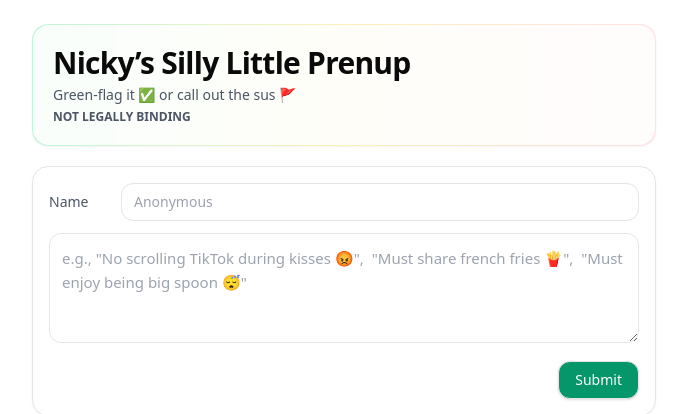
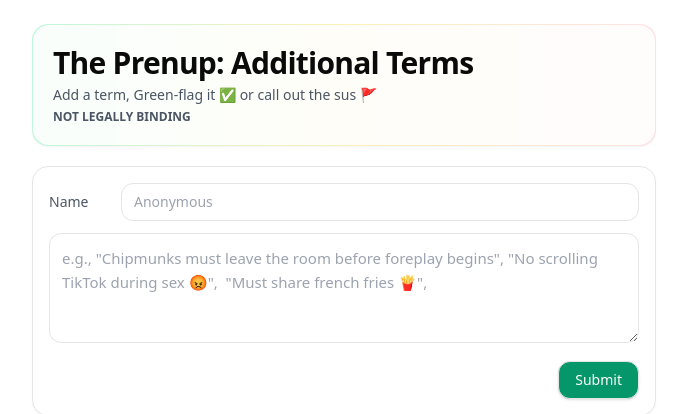
Before and after one commit to Nicky-2000/prenup-halloween-terms, a Next.js app: page / in a window 1280 px wide. Shown: the top 414 px of the page, without its empty margins (296-983 px from the left). Built offline with nearby package versions, Linux system fonts and the light colour scheme; no server answers; the database is empty.

Commit message:
Update title

```diff
--- a/app/page.tsx
+++ b/app/page.tsx
@@ -121,8 +121,8 @@ export default function Page() {
     <main className="mx-auto max-w-2xl p-6 space-y-5">
       <div className="rounded-2xl bg-gradient-to-r from-emerald-200/70 via-amber-200/60 to-rose-200/60 p-[1px] shadow-sm">
         <div className="rounded-2xl bg-white/90 p-5">
-          <h1 className="text-3xl font-extrabold tracking-tight">Nicky’s Silly Little Prenup</h1>
-          <p className="mt-1 text-sm text-gray-600">Green-flag it ✅ or call out the sus 🚩</p>
+          <h1 className="text-3xl font-extrabold tracking-tight">The Prenup: Additional Terms</h1>
+          <p className="mt-1 text-sm text-gray-600">Add a term, Green-flag it ✅ or call out the sus 🚩</p>
           <p className="mt-1 text-xs text-gray-600"><b>NOT LEGALLY BINDING</b></p>
 
         </div>
@@ -144,7 +144,7 @@ export default function Page() {
 
         <textarea
           className="w-full min-h-[110px] rounded-xl border p-3 text-[15px] leading-6 focus:outline-none focus:ring-2 focus:ring-emerald-300"
-          placeholder={`e.g., "No scrolling TikTok during kisses 😡",  "Must share french fries 🍟",  "Must enjoy being big spoon 😴"`}
+          placeholder={`e.g., "Chipmunks must leave the room before foreplay begins", "No scrolling TikTok during sex 😡",  "Must share french fries 🍟",  `}
           value={text}
           onChange={(e) => setText(e.target.value)}
         />
```
